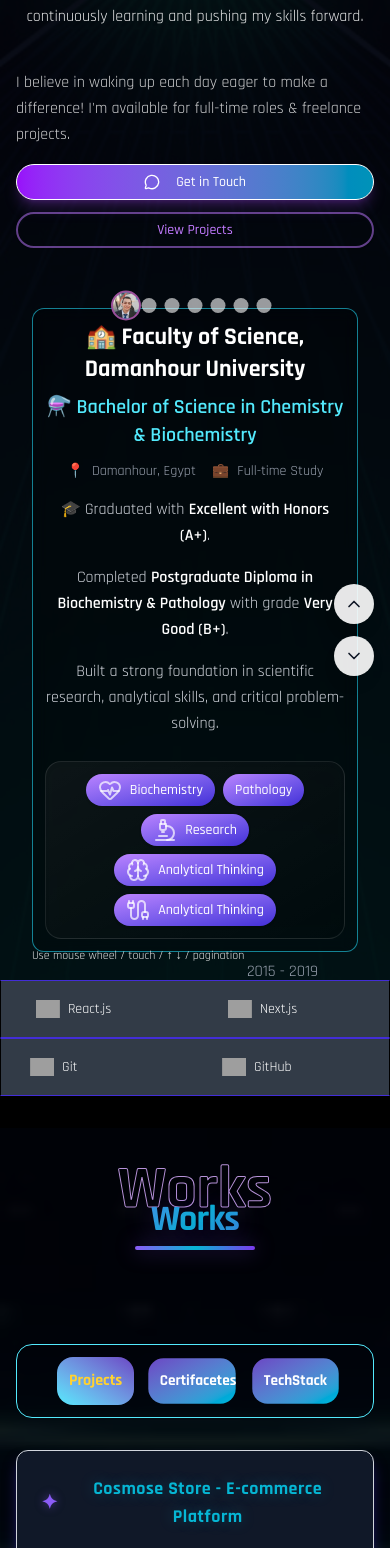
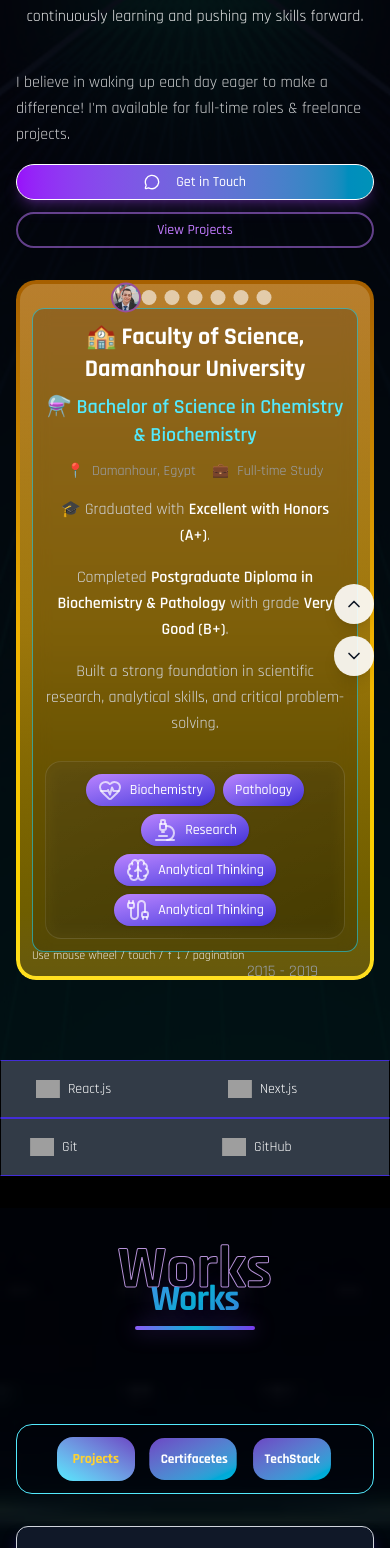
Before and after one commit to mohamedshrief/Portfolio, a React (Vite) app: page / in a window 390 px wide. Shown: the part 1957-3505 px from the top of the page. Built offline with nearby package versions, Linux system fonts and the light colour scheme; grey boxes are pictures that could not be loaded.

Commit message:
carousel

```diff
--- a/src/components/carousel.tsx
+++ b/src/components/carousel.tsx
@@ -33,7 +33,12 @@ export default function VerticalCarousel({
     React.useState<SwiperClass | null>(null);
 
   return (
-    <div className={`relative w-full ${heightClass} select-none`}>
+    <div
+      className={`relative w-full ${heightClass} select-none overflow-hidden rounded-[20px]`}
+    >
+      <div className="absolute inset-0 rounded-[20px] p-[4px] bg-gradient-to-b from-yellow-700 via-yellow-500 to-yellow-300 shadow-[0_0_30px_#FFD700]">
+        <div className="absolute inset-[4px] bg-gradient-to-b from-[#fff9e6]/20 to-[#000]/60 rounded-[16px]" />
+      </div>
       <Swiper
         direction="vertical"
         modules={[Navigation, Pagination, Mousewheel, Keyboard]}
@@ -44,7 +49,7 @@ export default function VerticalCarousel({
         mousewheel={{ forceToAxis: true }}
         keyboard={{ enabled: true, onlyInViewport: true }}
         // loop={loop}
-        className="w-full h-full"
+        className="w-full h-full absolute inset-0"
       >
         {experiences.map((exp, index) => (
           <SwiperSlide key={exp.id}>
--- a/src/components/works/WorksNavBar.tsx
+++ b/src/components/works/WorksNavBar.tsx
@@ -31,7 +31,7 @@ export default function WorksNavBar({
 
   return (
     <>
-      <ul className=" w-full lg:w-2/3 px-10 flex justify-around gap-3 sm:gap-6 text-md sm:text-2xl font-extrabold  cursor-pointer border border-cyan-300 p-3 rounded-2xl mx-auto  ">
+      <ul className=" w-full lg:w-2/3 px-10 flex justify-around gap-3 sm:gap-6 text-sm sm:text-2xl font-extrabold  cursor-pointer border border-cyan-300 p-3 rounded-2xl mx-auto  ">
         {renderedListItems}
       </ul>
     </>
--- a/src/index.css
+++ b/src/index.css
@@ -122,7 +122,7 @@
 
 /* تحريك الـ pagination إلى الأسفل */
 .swiper-vertical > .swiper-pagination {
-  top: 18px !important;
+  top: 10px !important;
   /* bottom: 20px !important; المسافة من أسفل */
   left: 50%;
   transform: translateX(-50%);
--- a/src/pages/About.tsx
+++ b/src/pages/About.tsx
@@ -23,7 +23,7 @@ export default function About() {
   return (
     <div
       id="about"
-      className="min-h-screen text-white px-4 sm:px-6 lg:px-8 relative pt-20"
+      className="min-h-screen text-white px-4 sm:px-6 lg:px-8 relative py-20"
     >
       <ToDirection direction="up" duration={0.4}>
         <div className="container mx-auto max-w-6xl relative z-10">
```
Also changed, not shown: src/assets/frame.jpg (added), src/components/works/works.css (deleted).
